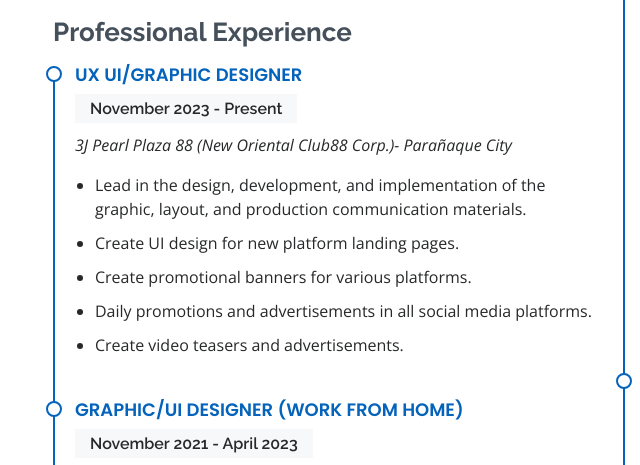
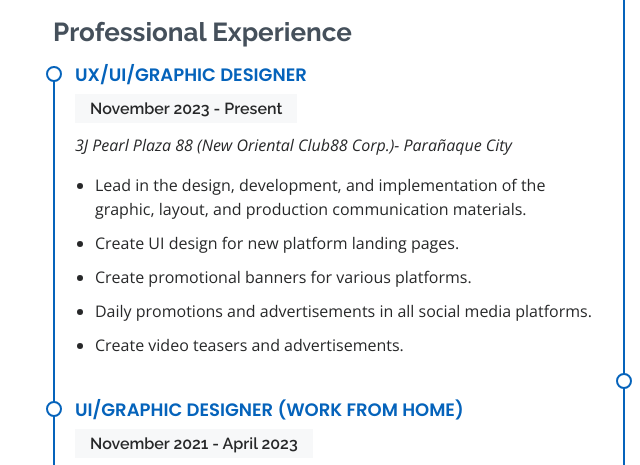
Before and after one commit to br1an23/CV, a plain HTML site: page index.html in a window 1280 px wide. Shown: the part 3403-3868 px from the top of the page, 79-719 px from the left. Drawn offline with nearby package versions, Linux system fonts and the light colour scheme.

Commit message:
Update index.html

```diff
--- a/index.html
+++ b/index.html
@@ -307,7 +307,7 @@
             </div>
             <h3 class="resume-title">Professional Experience</h3>
             <div class="resume-item">
-              <h4>UX UI/Graphic Designer</h4>
+              <h4>UX/UI/Graphic Designer</h4>
               <h5>November 2023 - Present</h5>
               <p><em>3J Pearl Plaza 88 (New Oriental Club88 Corp.)- Parañaque City</em></p>
               <ul>
@@ -320,7 +320,7 @@
             </div>
 
             <div class="resume-item">
-              <h4>Graphic/UI Designer (Work from Home)</h4>
+              <h4>UI/Graphic Designer (Work from Home)</h4>
               <h5>November 2021 - April 2023</h5>
               <p><em>Fun6 Tech - Makati City </em></p>
               <ul>
```
